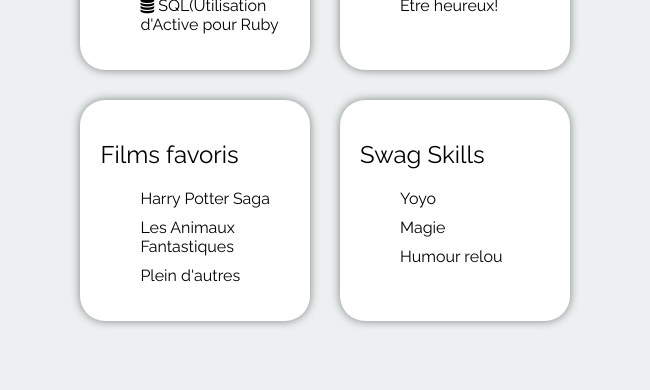
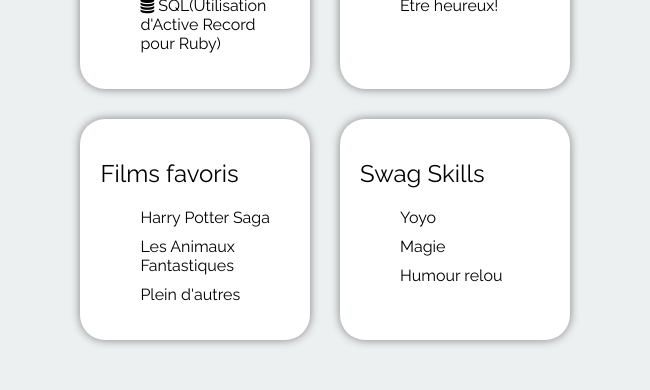
Before and after one commit to MendyDihars/profile, a plain HTML site: page index.html in a window 1280 px wide. Shown: the part 589-979 px from the top of the page, without its empty margins (315-965 px from the left). Drawn offline with Linux system fonts and the light colour scheme.

Commit message:
Correction d'une petite bêtise

```diff
--- a/index.html
+++ b/index.html
@@ -49,7 +49,7 @@
               </li>
             <li class="card-list">
               <i class="fa fa-database" aria-hidden="true"></i>
-              SQL(Utilisation d'Active pour Ruby
+              SQL(Utilisation d'Active Record pour Ruby)
             </li>
           </ul>
       </div>
```
